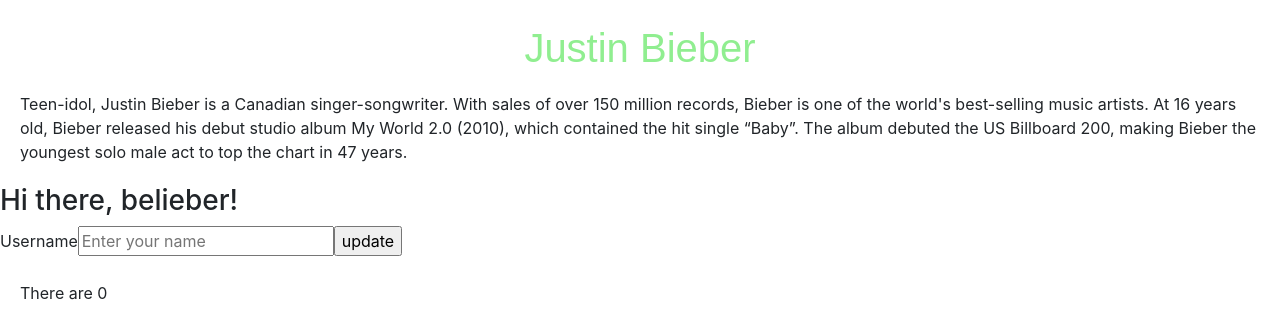
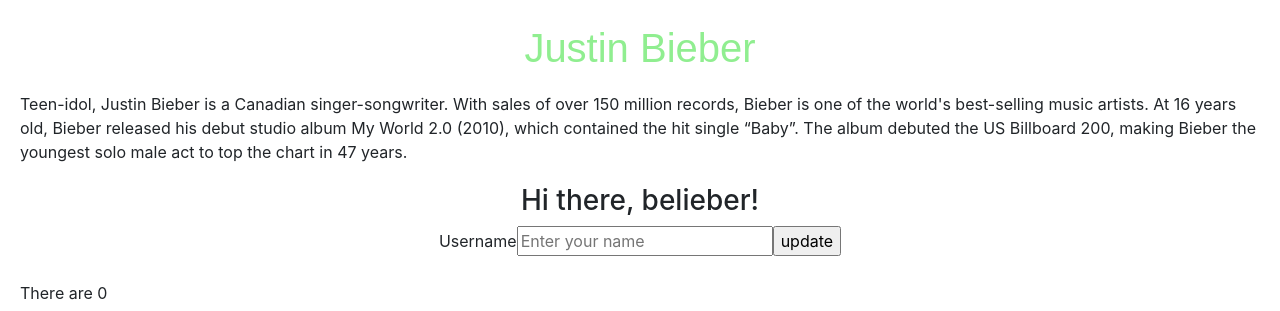
Before and after one commit to natbibi/belieber, a React app: page / in a window 1280 px wide. Shown: the top 311 px of the page. Built offline with nearby package versions, Linux system fonts and the light colour scheme; no server answers; a web font is replaced by a local one.

Commit message:
add className to div

```diff
--- a/src/components/Greeting/index.js
+++ b/src/components/Greeting/index.js
@@ -1,7 +1,7 @@
-import React, {useState} from 'react'
+import React, { useState } from 'react'
 
 
-function Greeting(){
+function Greeting() {
     const [username, setUsername] = useState('')
     const [nameInput, setNameInput] = useState('')
 
@@ -15,14 +15,14 @@
     }
 
     return (
-        <>
+        <div className="greeting-container">
             <h3 aria-label='greeting' id='greeting'>Hi there, {username ? username : 'belieber'}! </h3>
             <form onSubmit={handleFormSubmit}>
                 <label htmlFor="username"> Username </label>
-            <input type="text" name="username" id="username" placeholder="Enter your name"  onChange={handleInput}/>
+                <input type="text" name="username" id="username" placeholder="Enter your name" onChange={handleInput} />
                 <input type="submit" value="update" />
             </form>
-        </>
+        </div>
 
     )
 }
```
Lines whose indentation alone changed are shown as unchanged.
